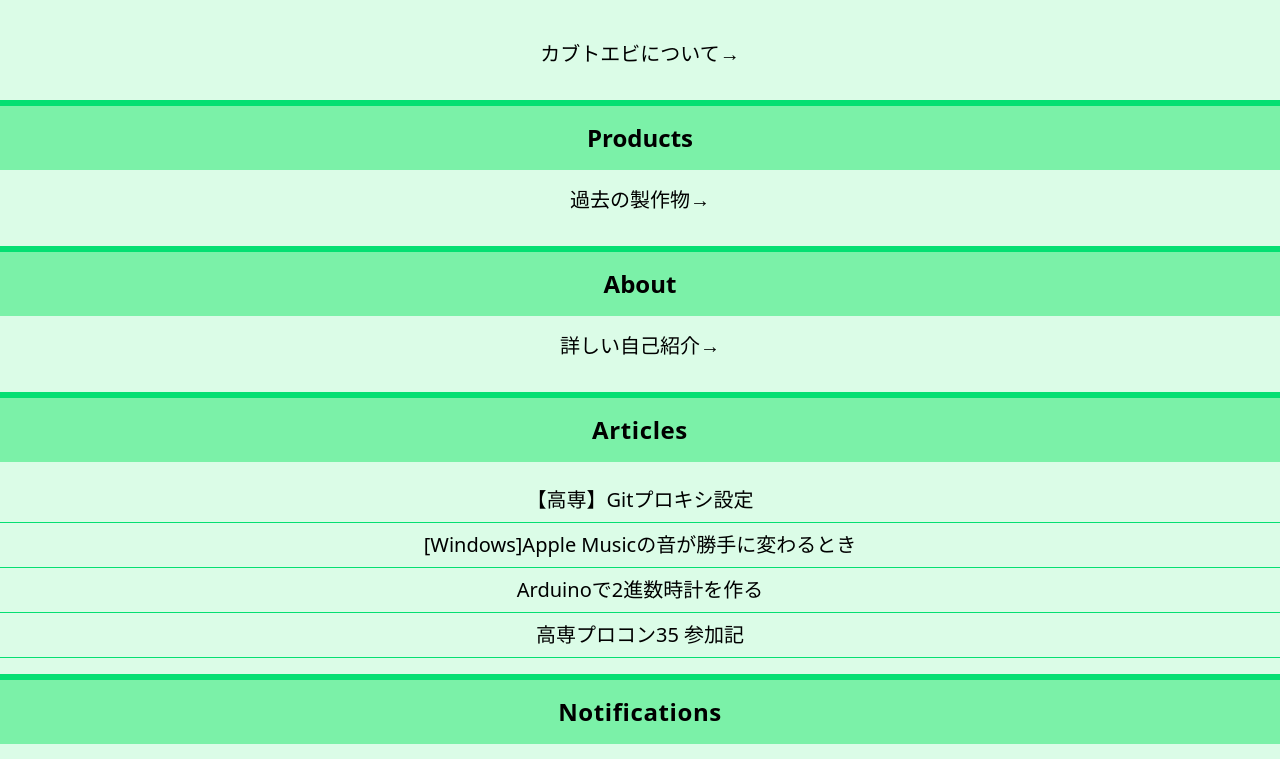
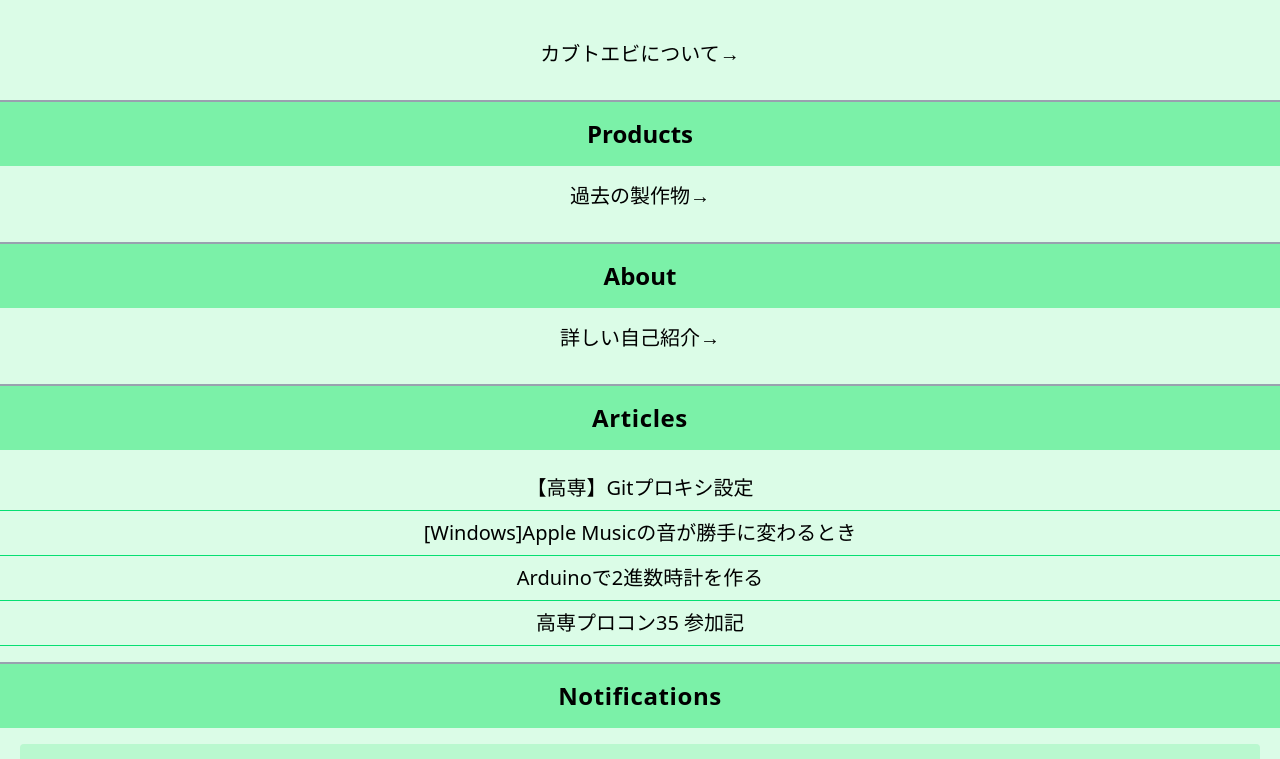
Before and after one commit to KabutoEbi/KabutoWebi, a React (Vite) app: page / in a window 1280 px wide. Shown: the part 379-1138 px from the top of the page. Built offline with nearby package versions, Linux system fonts and the light colour scheme.

Commit message:
change color

```diff
--- a/src/components/Articles.jsx
+++ b/src/components/Articles.jsx
@@ -3,7 +3,7 @@ import React from "react";
 const Articles = () => {
     return (
         <div className="text-center mt-4">
-            <p className="font-bold text-2xl bg-green-300 border-t-6 border-green-400 p-4 tracking-wide">Articles</p>
+            <p className="font-bold text-2xl bg-green-300 border-t-2 border-gray-400 p-4 tracking-wide">Articles</p>
             <ul className="mt-4 text-xl">
                 <li className="border-b border-green-400 p-2"><a href="https://qiita.com/KabutoEbi/items/6b43bd498f3827ea29ab" target="_blank" rel="noopener noreferrer">【高専】Gitプロキシ設定</a></li>
                 <li className="border-b border-green-400 p-2"><a href="https://qiita.com/KabutoEbi/items/ca4d1f4e2b4ab7b3804e" target="_blank" rel="noopener noreferrer">[Windows]Apple Musicの音が勝手に変わるとき</a></li>
--- a/src/components/Notifications.jsx
+++ b/src/components/Notifications.jsx
@@ -3,7 +3,7 @@ import React from "react";
 const Notifications = () => {
     return (
         <div className="text-center mt-4">
-            <p className="font-bold text-2xl bg-green-300 border-t-6 border-green-400 p-4 tracking-wide">Notifications</p>
+            <p className="font-bold text-2xl bg-green-300 border-t-2 border-gray-400 p-4 tracking-wide">Notifications</p>
             <div className="mt-4 h-48 overflow-y-scroll rounded ml-5 mr-5">
                 <ul className="text-xl text-left bg-green-200 leading-loose p-5">
                     <li className="border-b border-green-400">2025年05月17日 一部UIを更新</li>
--- a/src/components/Product.jsx
+++ b/src/components/Product.jsx
@@ -1,7 +1,7 @@
 import React from "react";
 
 const Product = ({ Name, description, links = [] }) => (
-    <div className="bg-green-200 rounded-lg shadow-md p-6 mb-6 w-full md:w-[48%]">
+    <div className="bg-green-200 rounded-lg shadow-md p-6 mb-6 w-full md:w-[48%] border border-2 border-gray-400">
         <h2 className="text-2xl font-bold mb-2">{Name}</h2>
         <p className="mb-4">{description}</p>
         <div className="flex flex-wrap gap-4 justify-center">
--- a/src/pages/About.jsx
+++ b/src/pages/About.jsx
@@ -9,7 +9,7 @@ const About = () => {
             <div className="mt-4 text-xl">
                 <img src="/icon.jpg" alt="KabutoEbi Icon" className="mx-auto my-10 w-50 h-50 rounded-full" />
                 <div className="text-xl">
-                    <p className="font-bold text-2xl bg-green-300 border-t-6 border-green-400 p-4">自己紹介</p>
+                    <p className="font-bold text-2xl bg-green-300 border-t-2 border-gray-400 p-4">自己紹介</p>
                     <div className="my-4">
                         <p>KabutoEbi</p>
                         <p>プログラミング･ロードバイク･1人旅が趣味</p>
@@ -18,7 +18,7 @@ const About = () => {
                     </div>
                 </div>
                 <div className="mt-4 text-xl">
-                    <p className="font-bold text-2xl bg-green-300 border-t-6 border-green-400 p-4">経歴</p>
+                    <p className="font-bold text-2xl bg-green-300 border-t-2 border-gray-400 p-4">経歴</p>
                     <div className="my-4">
                         <p>2007年9月12日：誕生</p>
                         <p>2014年4月：小学校入学</p>
@@ -30,7 +30,7 @@ const About = () => {
                     </div>
                 </div>
                 <div className="mt-4 text-xl">
-                    <p className="font-bold text-2xl bg-green-300 border-t-6 border-green-400 p-4">技術スタック</p>
+                    <p className="font-bold text-2xl bg-green-300 border-t-2 border-gray-400 p-4">技術スタック</p>
                     <table className="table-auto mx-auto my-4 border-collapse border border-black">
                         <thead>
                             <tr>
--- a/src/pages/Home.jsx
+++ b/src/pages/Home.jsx
@@ -14,13 +14,13 @@ const Home = () => {
                 <a href="https://www.nies.go.jp/biodiversity/invasive/DB/detail/70400.html" target="_blank" rel="noopener noreferrer" className="hover:underline">カブトエビについて→</a>
             </div>
             <div className="text-center mt-4">
-                <p className="font-bold text-2xl bg-green-300 border-t-6 border-green-400 p-4">Products</p>
+                <p className="font-bold text-2xl bg-green-300 border-t-2 border-gray-400 p-4">Products</p>
                 <div className="text-xl p-4">
                     <p><a href="/products" className="hover:underline">過去の製作物→</a></p>
                 </div>
             </div>
             <div className="text-center mt-4">
-                <p className="font-bold text-2xl bg-green-300 border-t-6 border-green-400 p-4">About</p>
+                <p className="font-bold text-2xl bg-green-300 border-t-2 border-gray-400 p-4">About</p>
                 <div className="text-xl p-4">
                     <p><a href="/about" className="hover:underline">詳しい自己紹介→</a></p>
                 </div>
```
